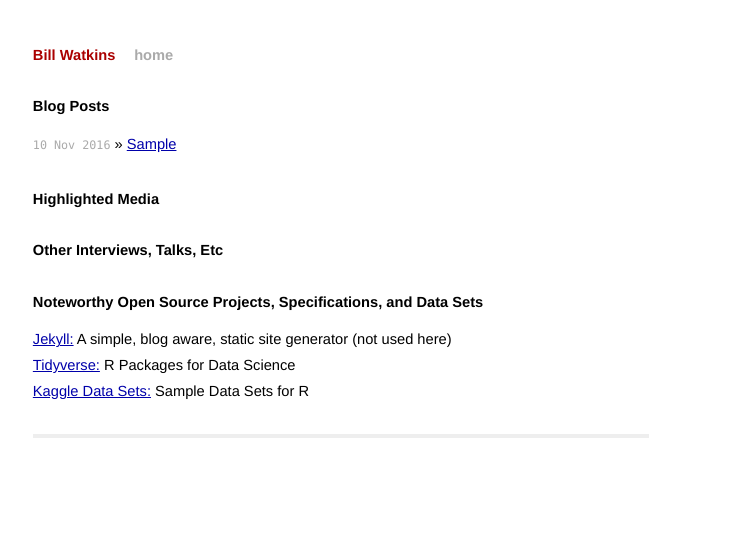
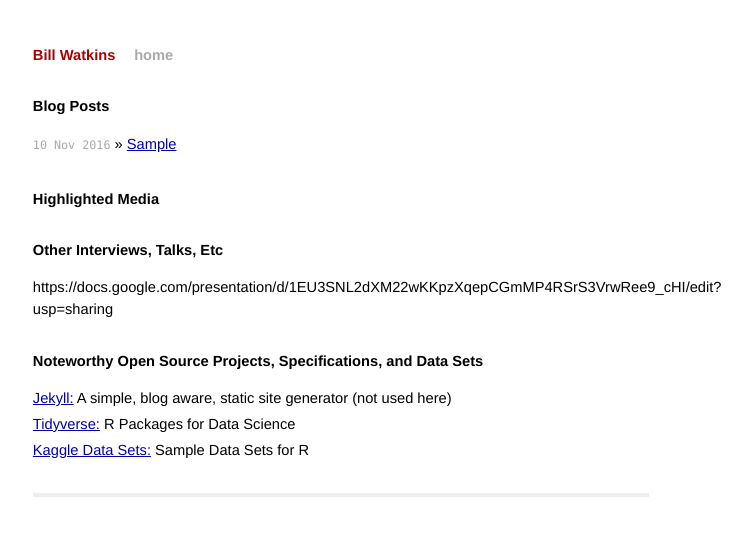
Before and after one commit to bhwatkins/bhwatkins.github.io, a plain HTML site: page index.html in a window 1280 px wide. Shown: the whole page, without its empty margins (299-1051 px from the left). Drawn offline with Linux system fonts and the light colour scheme.

Commit message:
Update index.html

```diff
--- a/index.html
+++ b/index.html
@@ -35,7 +35,7 @@
 
   <h1>Other Interviews, Talks, Etc</h1>
   <ul class="posts">
-
+        https://docs.google.com/presentation/d/1EU3SNL2dXM22wKKpzXqepCGmMP4RSrS3VrwRee9_cHI/edit?usp=sharing
   </ul>
 
   <h1>Noteworthy Open Source Projects, Specifications, and Data Sets</h1>
```
